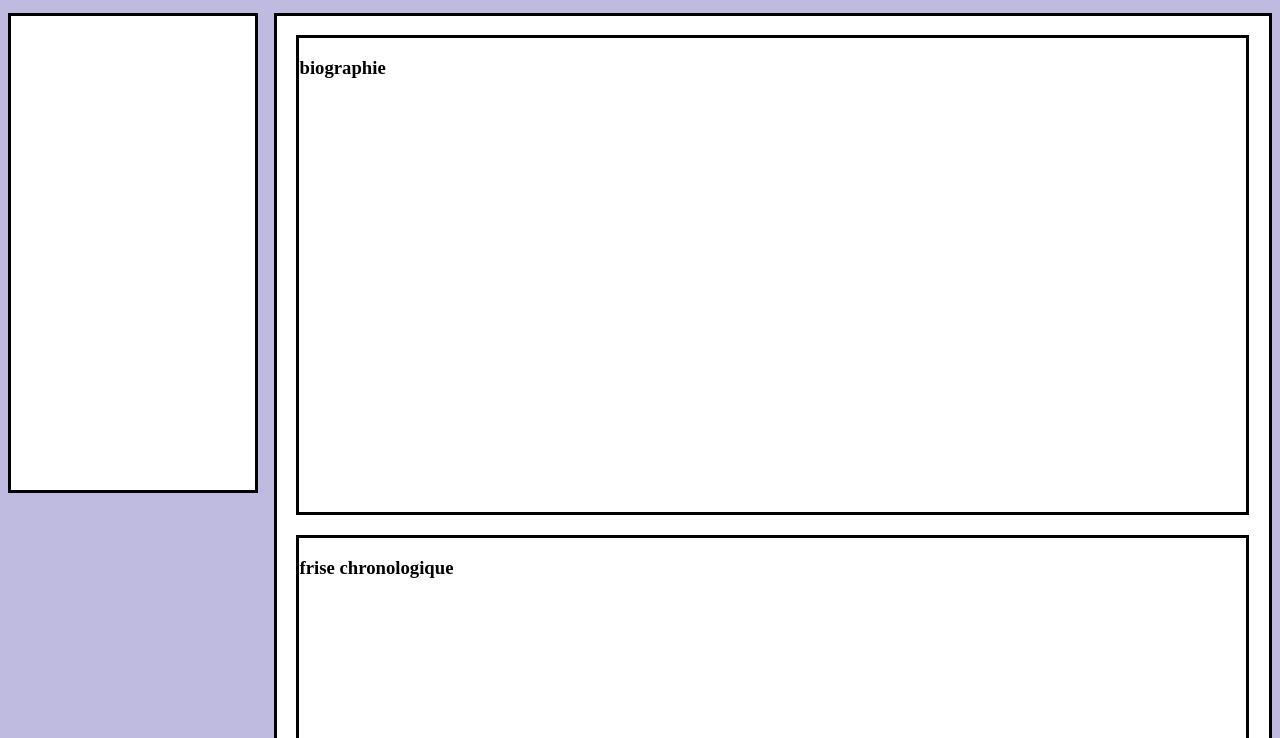
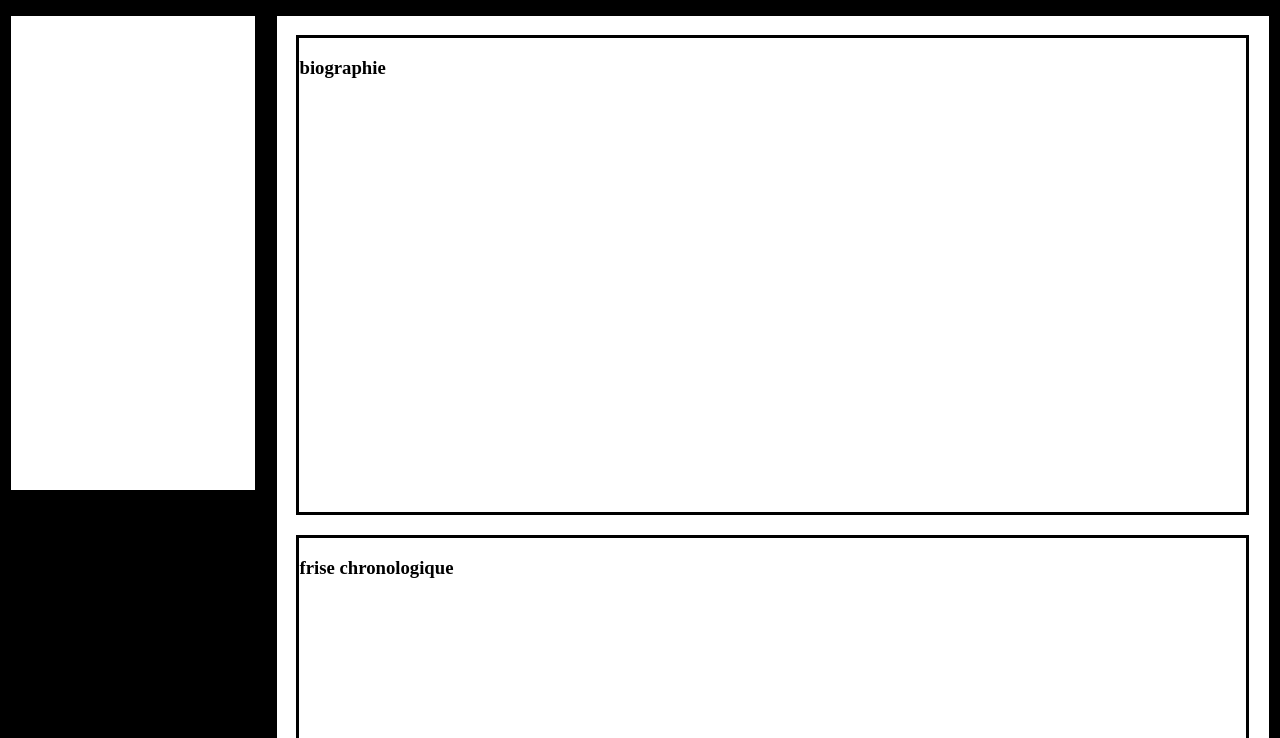
Before and after one commit to gaedicoger/Projet-ADAPAGE-Rosa, a plain HTML site: page index.html in a window 1280 px wide. Shown: the part 125-863 px from the top of the page. Drawn offline with Linux system fonts and the light colour scheme.

Commit message:
mise a jour readme

```diff
--- a/style.css
+++ b/style.css
@@ -80,3 +80,10 @@ nav {
   border: 0.2em solid black;
   box-sizing: border-box; /*Bordure à l'interieur de la boite*/
 }
+
+body {
+  background-color: black;
+  font-family:
+    "C:\Users\guewe\Documents\ADA\projet\Projet-ADAPAGE-Rosa\font\Playfair.ttf",
+    sans serif;
+}
```
Also changed, not shown: font/Playfair.ttf (added), 1 other file.
